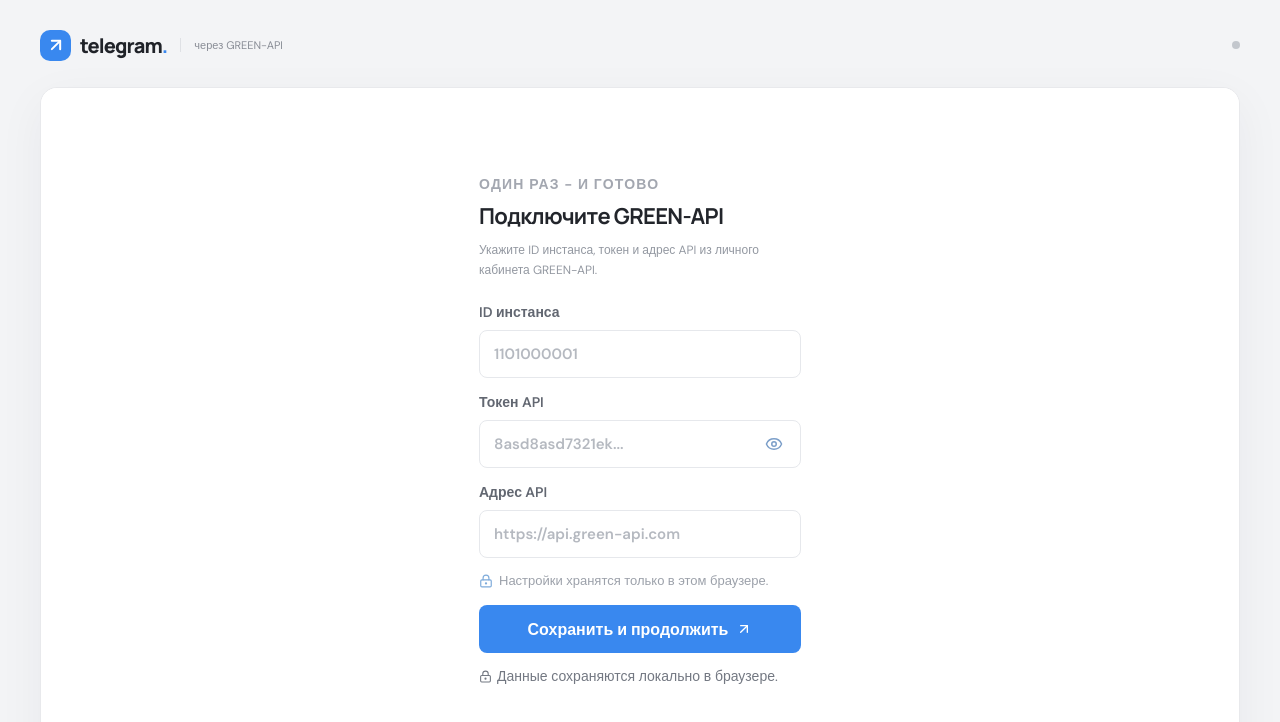
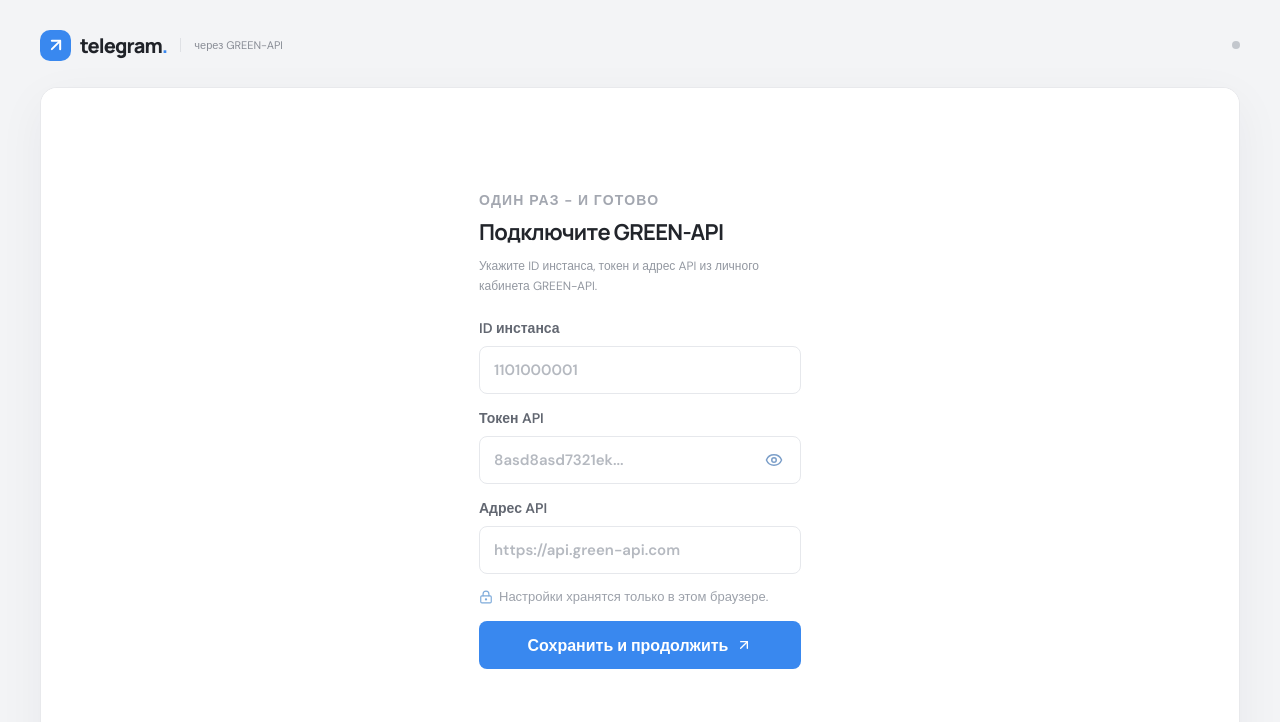
Before and after one commit to DmAlexandrovv/Messenger, a React (Vite) app: page / in a window 1280 px wide. Shown: the top 722 px of the page. Built offline with nearby package versions, Linux system fonts and the light colour scheme.

Commit message:
refactor: удалил дублирующее предупреждение о локальном хранении данных и мёртвое правило setup-reminder

```diff
--- a/src/components/ConversationSettings.tsx
+++ b/src/components/ConversationSettings.tsx
@@ -1,4 +1,3 @@
-import { LockKeyhole } from "lucide-react";
 import type { ReactNode } from "react";
 import { StyledSettingsCard } from "../styles/SettingsStyles";
 
@@ -9,9 +8,6 @@
       <h2>Подключите GREEN-API</h2>
       <p className="state-copy">Укажите ID инстанса, токен и адрес API из личного кабинета GREEN-API.</p>
       {children}
-      <span className="setup-reminder">
-        <LockKeyhole size={13} /> Данные сохраняются локально в браузере.
-      </span>
     </StyledSettingsCard>
   );
 }
--- a/src/styles/GlobalStyles.ts
+++ b/src/styles/GlobalStyles.ts
@@ -1104,10 +1104,6 @@
     font-size: 14px;
   }
 
-  .settings-state > .setup-reminder {
-    font-size: 14px;
-  }
-
   .eyebrow {
     font-size: 14px;
   }
```
